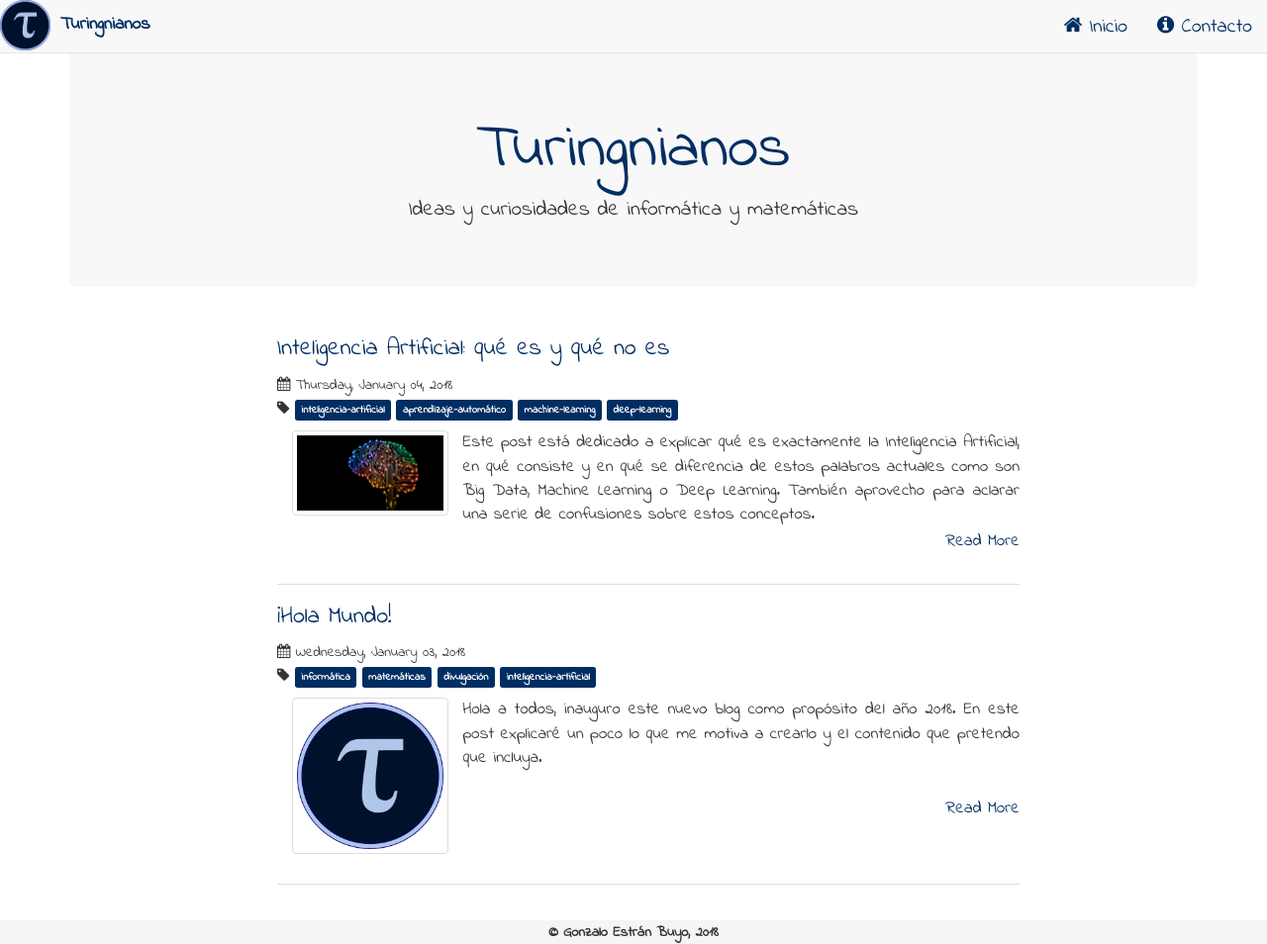
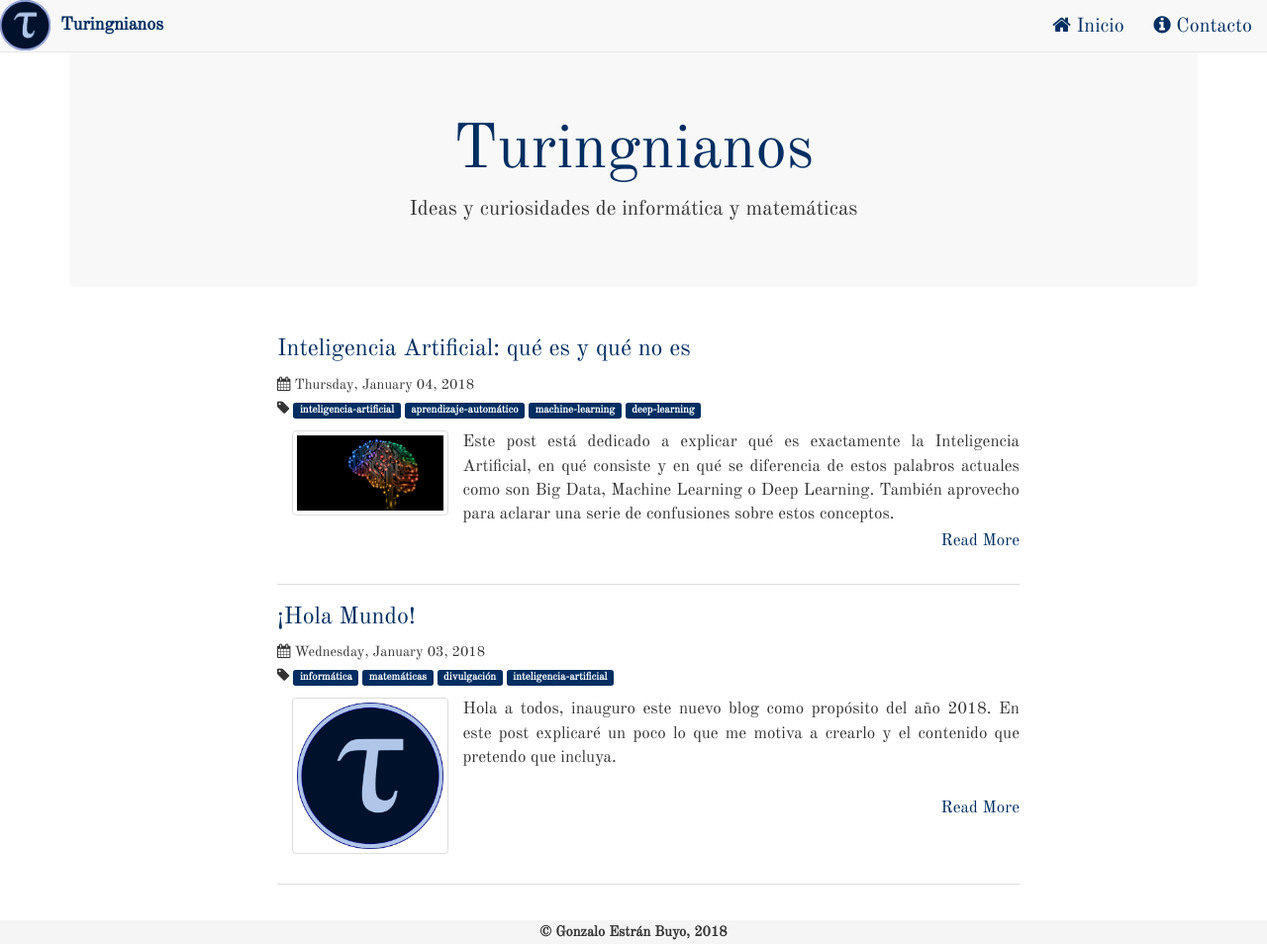
Before and after one commit to turingnianos/turingnianos.github.io, a Jekyll site: the page built from index.html, in a window 1280 px wide and 954 px high. Shown: the whole window at 99% size. Built offline with Jekyll 4.4.1, drawn with Linux system fonts in a browser that asks for light colours; nearby versions of some CDN libraries; comment, search, counter and statistics services are not loaded.

Commit message:
Update site.css

```diff
--- a/assets/css/site.css
+++ b/assets/css/site.css
@@ -1,9 +1,9 @@
 /* @import url(http://fonts.googleapis.com/css?family=Lato:400,700); */
-@import url('https://fonts.googleapis.com/css?family=Indie+Flower');
+@import url('https://fonts.googleapis.com/css?family=Old+Standard+TT');
 
 /* global settings */
 body {
-  font-family: 'Indie Flower', 'sans-serif';
+  font-family: 'Old Standard TT', 'sans-serif';
   padding-bottom:60px;
   padding-top:50px;
   font-size:170%;
```
